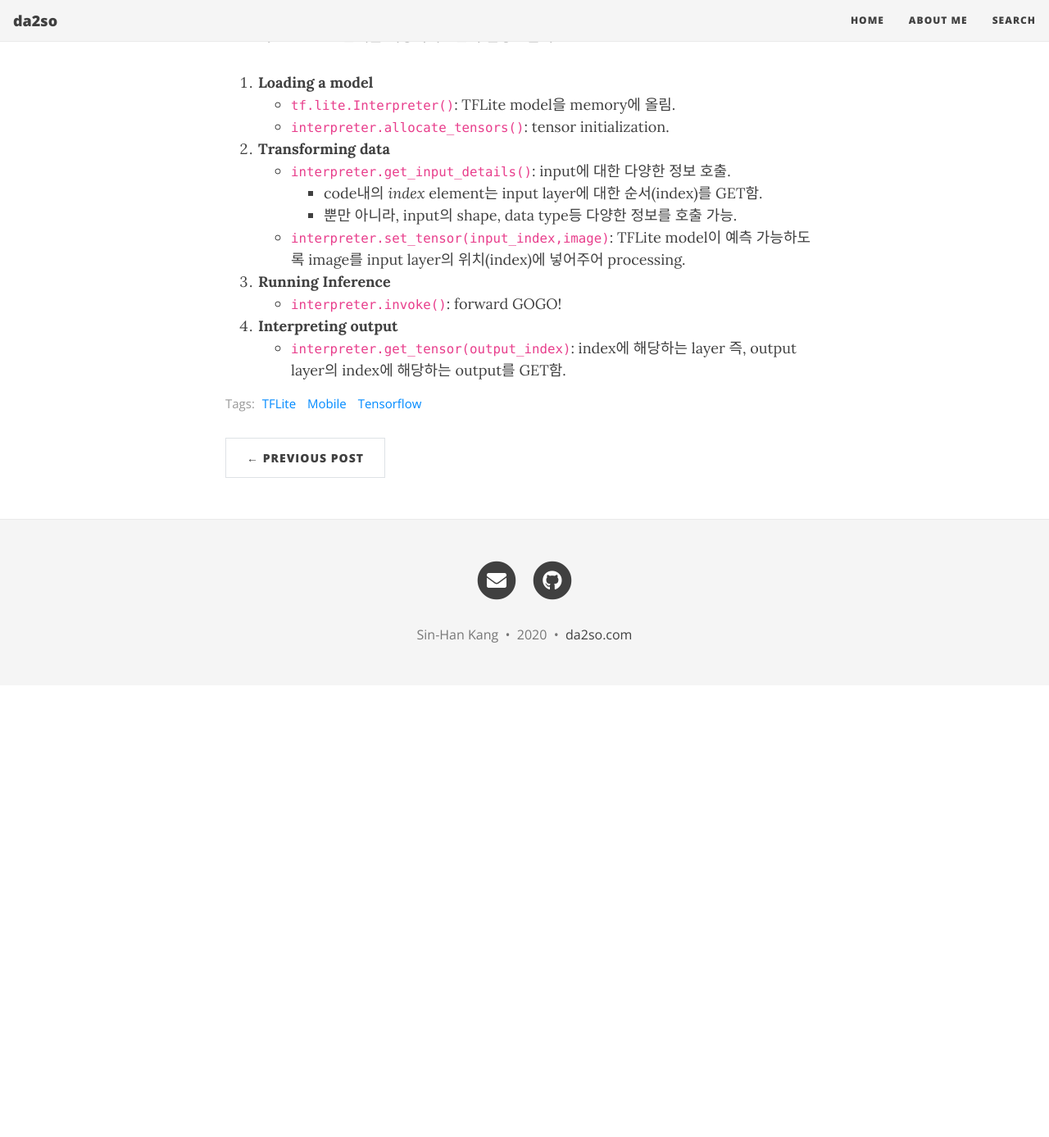
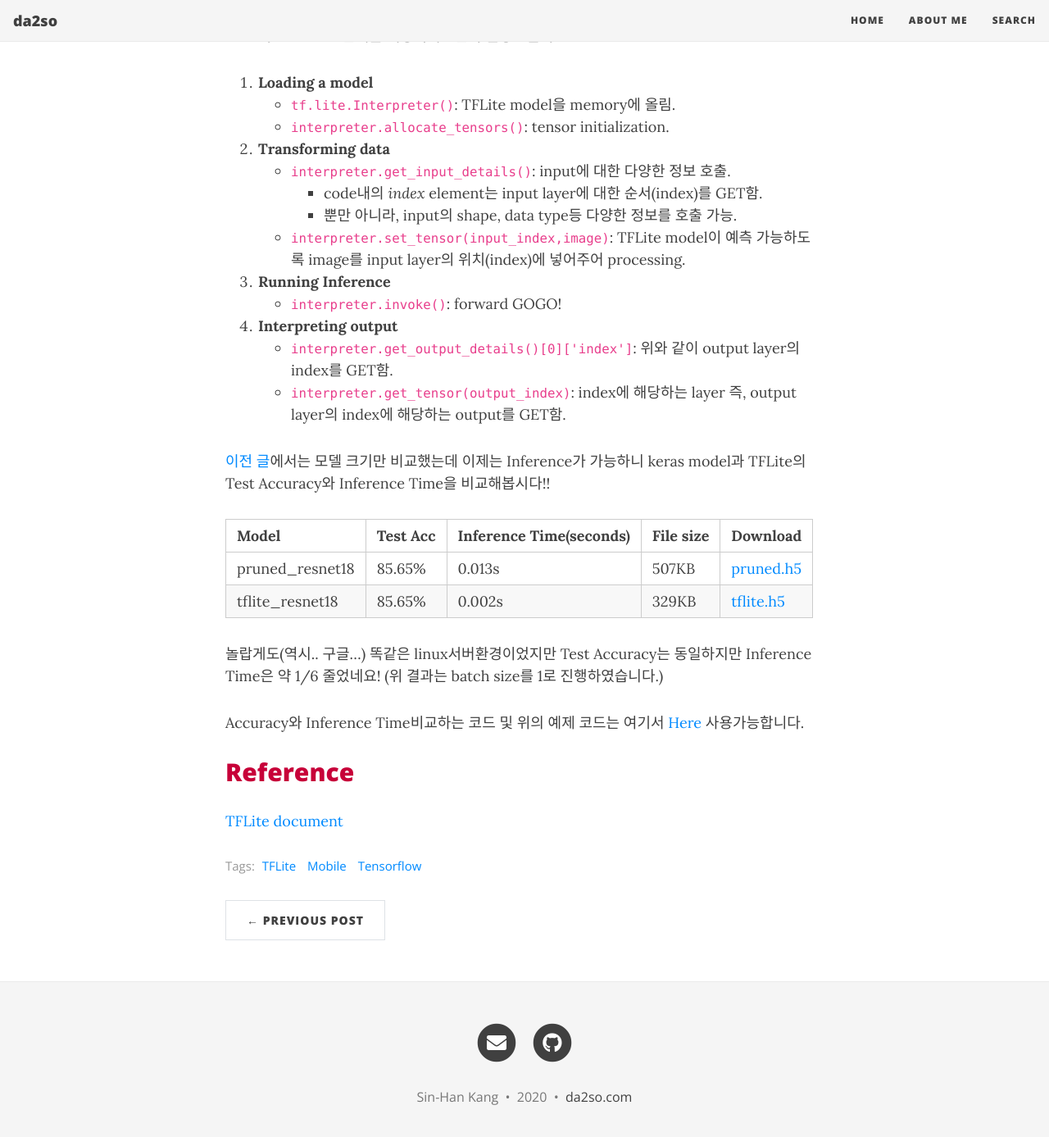
Before and after one commit to da2so/da2so.github.io, a Jekyll site: the page built from _posts/2020-12-24-Master_TFlite2.md, in a window 1280 px wide and 1400 px high, scrolled down 2045 px. Shown: the top 1387 px of the window at 82% size. Built offline with Jekyll 4.4.1, drawn with Linux system fonts in a browser that asks for light colours; nearby versions of some CDN libraries; before the commit the page ends 2881 px from its top, so only the background shows below that; some of the changed text lies outside the part shown.

Commit message:
Update TFLite2

````diff
--- a/_posts/2020-12-24-Master_TFlite2.md
+++ b/_posts/2020-12-24-Master_TFlite2.md
@@ -36,7 +36,7 @@ thumbnail-img: /assets/thumbnail_img/2020-12-24-Master_TFlite2/post.png
 
 
 예제를 통해 실행 및 분석해봐요.
-(모델은 [전의 글](https://da2so.github.io/2020-12-23-Master_TFlite/)에서 생성한 tflite_resnet18을 사용)
+(모델은 [이전 글](https://da2so.github.io/2020-12-23-Master_TFlite/)에서 생성한 tflite_resnet18을 사용)
 
 ```python
 def TFLiteInference(model_path,x_test,y_test):
@@ -61,7 +61,7 @@ def TFLiteInference(model_path,x_test,y_test):
         interpreter.set_tensor(input_index,image)
         #Step 3. Run inference
         interpreter.invoke()
-        #Step 4. Interpret ouput
+        #Step 4. Interpret output
         pred=interpreter.get_tensor(output_index)
 
         sum_time+=time.time()-s_time
@@ -92,4 +92,24 @@ code와 Inference단계를 매칭시켜보면서 설명드릴게요.
     - ```interpreter.invoke()```: forward GOGO!
 
 4. **Interpreting output**
+    - ```interpreter.get_output_details()[0]['index']```: 위와 같이 output layer의 index를 GET함.
     - ```interpreter.get_tensor(output_index)```: index에 해당하는 layer 즉, output layer의 index에 해당하는 output를 GET함.
+
+
+
+[이전 글](https://da2so.github.io/2020-12-23-Master_TFlite/)에서는 모델 크기만 비교했는데 이제는 Inference가 가능하니 keras model과 TFLite의 Test Accuracy와 Inference Time을 비교해봅시다!!
+
+|Model|Test Acc|Inference Time(seconds)|File size|Download|
+|-----|--------|-----------------------|---------|--------|
+|pruned_resnet18|85.65%|0.013s|507KB|[pruned.h5](https://drive.google.com/file/d/15fmEkZYk0bvi_9YbsBw5jZELuzoz7gym/view?usp=sharing)|
+|tflite_resnet18|85.65%|0.002s|329KB|[tflite.h5](https://drive.google.com/file/d/1IpjGsOwqaqBg3S7RqSxVR3aN0qOF_AMS/view?usp=sharing)|
+
+놀랍게도(역시.. 구글...) 똑같은 linux서버환경이었지만 Test Accuracy는 동일하지만 Inference Time은 약 1/6 줄었네요!
+(위 결과는 batch size를 1로 진행하였습니다.)
+
+Accuracy와 Inference Time비교하는 코드 및 위의 예제 코드는 여기서 [Here](https://github.com/da2so/Conquer_TFLite/blob/main/2_TFLiteInference.py) 사용가능합니다.
+
+
+## <span style="color:#C70039 "> Reference </span>
+
+[TFLite document](https://www.tensorflow.org/lite/guide)
````
Also changed, not shown: _posts/2020-12-23-Master_TFlite.md (+1 -0 lines).
